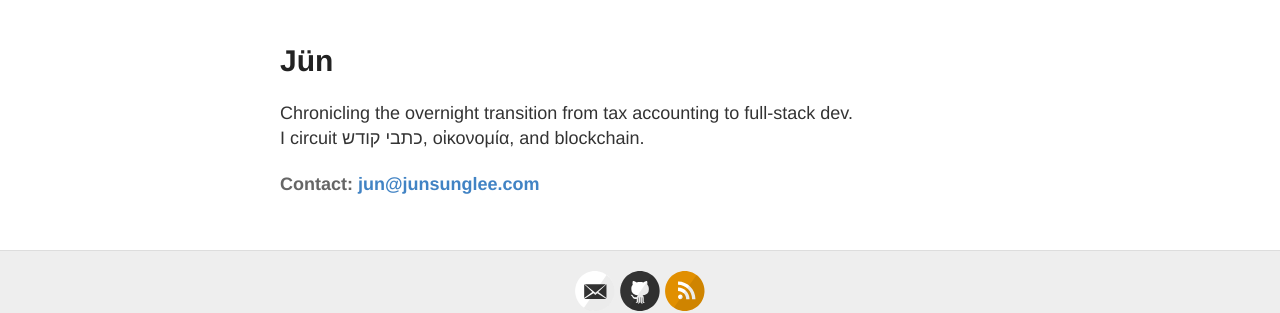
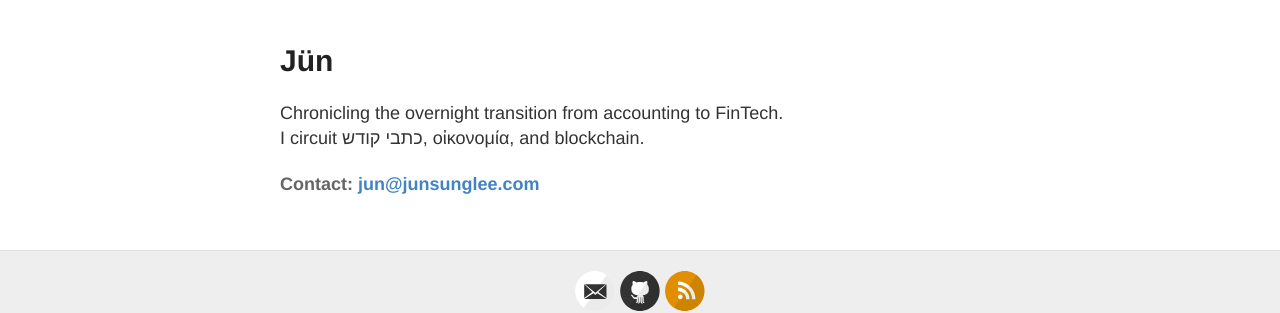
Before and after one commit to poastmil/junsunglee.com, a Jekyll site: the page built from about.md, in a window 1280 px wide. Shown: the part 188-501 px from the top of the page. Built offline with Jekyll 4.4.1, drawn with Linux system fonts in a browser that asks for light colours.

Commit message:
Updated about.md

```diff
--- a/about.md
+++ b/about.md
@@ -8,7 +8,7 @@ permalink: /about/
 
 # Jün
 
-Chronicling the overnight transition from tax accounting to full-stack dev.
+Chronicling the overnight transition from accounting to FinTech.
 I circuit כתבי קודש, οἰκονομία, and blockchain.
 
 #### Contact: <jun@junsunglee.com>
```
